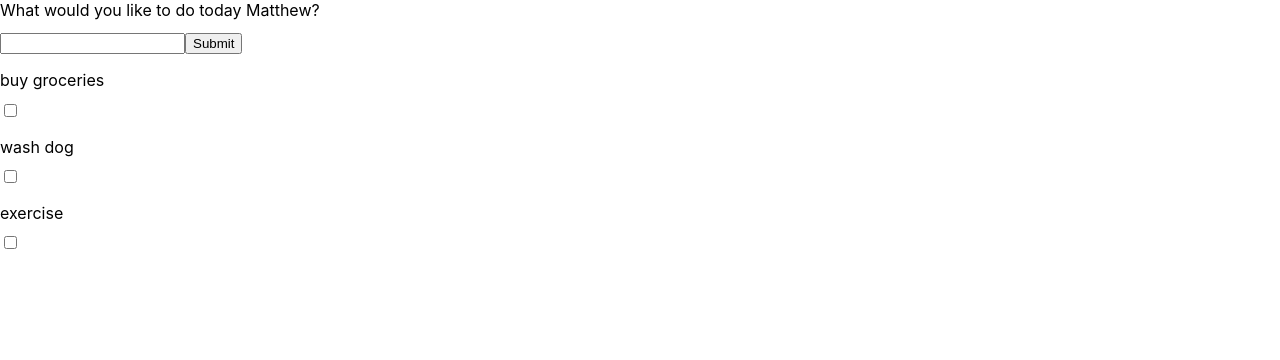
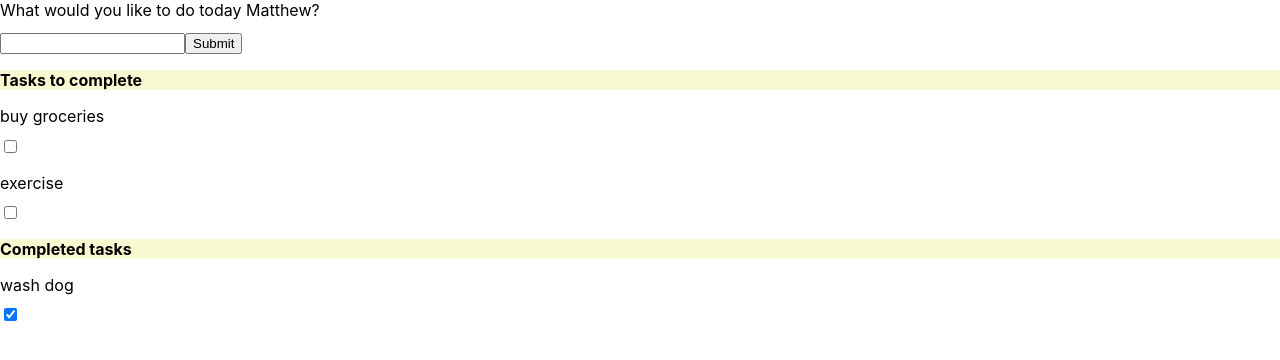
Before and after one commit to DigitalCrafts-Coursework/React-todo-app-tuturial, a React (Create React App) app: page / in a window 1280 px wide. Shown: the top 360 px of the page. Built offline with nearby package versions, Linux system fonts and the light colour scheme.

Commit message:
tasks more from todo to completed on checkbox click

```diff
--- a/src/App.css
+++ b/src/App.css
@@ -1,3 +1,8 @@
 .container * + * {
   margin-top: 1em;
 }
+
+.title {
+  font-weight: bold;
+  background-color: lightgoldenrodyellow;
+}
--- a/src/App.js
+++ b/src/App.js
@@ -10,12 +10,12 @@ export default class App extends Component {
       username: "Matthew",
       todoItems: [
         { action: "buy groceries", completed: false },
-        { action: "wash dog", completed: false },
+        { action: "wash dog", completed: true },
         { action: "exercise", completed: false },
       ],
       newTodo: "",
     };
-    this.todoRows = this.todoRows.bind(this);
+    // this.todoRows = this.todoRows.bind(this);
     this.updateValue = this.updateValue.bind(this);
     this.newToDo = this.newToDo.bind(this);
     this.toggleDone = this.toggleDone.bind(this);
@@ -47,12 +47,6 @@ export default class App extends Component {
       ),
     });
 
-  //loops through all the values in the todoItems state array
-  todoRows = () =>
-    this.state.todoItems.map((item) => (
-      <TodoRows key={item.action} item={item} callback={this.toggleDone} />
-    ));
-
   render = () => {
     return (
       <div className="container">
@@ -64,7 +58,31 @@ export default class App extends Component {
           onChange={this.updateValue}
         />
         <button onClick={this.newToDo}>Submit</button>
-        <div>{this.todoRows()}</div>
+        <div className="title">Tasks to complete</div>
+        {this.state.todoItems.map((item) => {
+          return (
+            !item.completed && (
+              <TodoRows
+                key={item.action}
+                item={item}
+                callback={this.toggleDone}
+              />
+            )
+          );
+        })}
+
+        <div className="title">Completed tasks</div>
+        {this.state.todoItems.map((item) => {
+          return (
+            item.completed && (
+              <TodoRows
+                key={item.action}
+                item={item}
+                callback={this.toggleDone}
+              />
+            )
+          );
+        })}
       </div>
     );
   };
```
